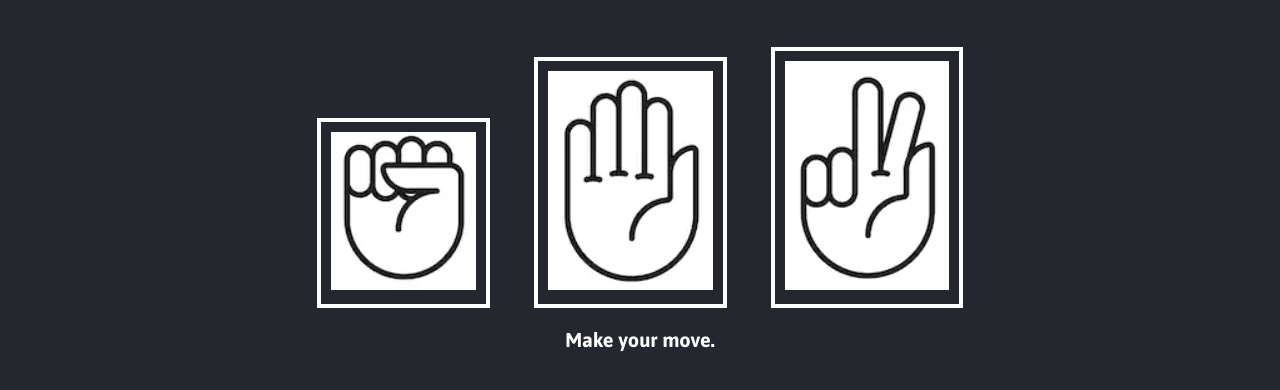
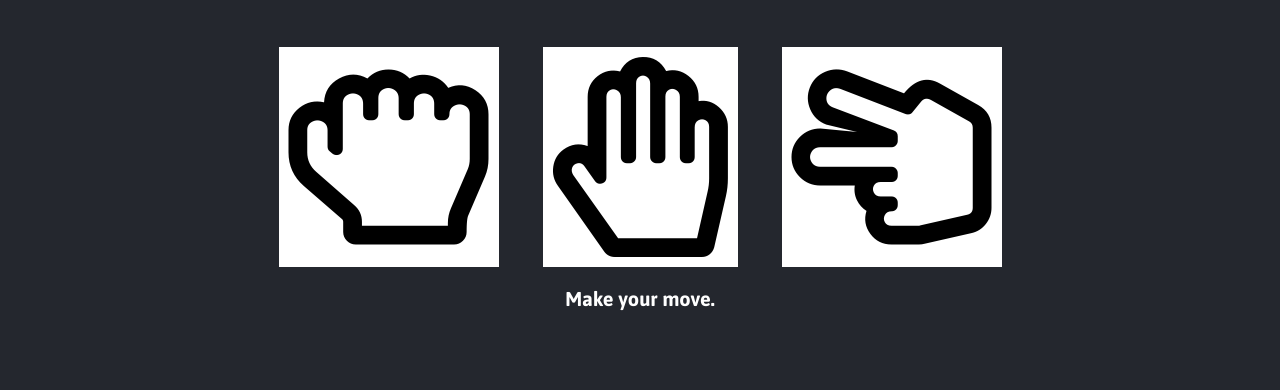
Before and after one commit to aneeshkodali/RockPaperScissors, a plain HTML site: page index.html in a window 1280 px wide. Shown: the part 264-654 px from the top of the page. Drawn offline with Linux system fonts and the light colour scheme.

Commit message:
Add Font Awesome Icons

```diff
--- a/index.html
+++ b/index.html
@@ -1,11 +1,20 @@
 <!DOCTYPE html>
 <html lang="en">
+
 <head>
     <meta charset="UTF-8">
     <meta name="viewport" content="width=device-width, initial-scale=1.0">
     <title>Rock Paper Scissors Game</title>
+
+    <!-- CSS -->
     <link rel="stylesheet" href="styles.css">
+
+    <!-- Font Awesome -->
+    <link rel="stylesheet" href="https://cdnjs.cloudflare.com/ajax/libs/font-awesome/5.13.0/css/all.min.css">
+
+
 </head>
+
 <body>
     <header>
         <h1>Rock Paper Scissors</h1>
@@ -26,20 +35,21 @@
     <!-- Choices/Images -->
     <div class="choices">
         <div id="r" class="choice">
-            <img src="images/rock.png" alt="">
+            <i class="far fa-hand-rock"></i>
         </div>
         <div id="p" class="choice">
-            <img src="images/paper.png" alt="">
+            <i class="far fa-hand-paper"></i>
         </div>
         <div id="s" class="choice">
-            <img src="images/scissors.png" alt="">
+            <i class="far fa-hand-scissors"></i>
         </div>
     </div>
 
     <!--Action message-->
-<p id="action-message">Make your move.</p>
+    <p id="action-message">Make your move.</p>
 
-<script src="app.js" charset="utf-8"></script>
+    <script src="app.js" charset="utf-8"></script>
 
 </body>
+
 </html>
--- a/styles.css
+++ b/styles.css
@@ -83,17 +83,22 @@ header > h1 {
 }
 .choice {
     display: inline-block; /* makes horizontal */
-    border: 4px solid white;
+    /* border: 4px solid white; */
     /* border-radius: 50%; make circle border */
     padding: 10px;
     margin: 0 20px;
+    background-color: white;
 
     transition: all .3s ease; /* when hover, apply stylings 'gradually' */
+}
+
+.choice i {
+    font-size: 200px;
 }
 /* when hover over choice */
 .choice:hover {
     cursor: pointer; /* cursor changes */
-    background: #24272E;
+    background: rgb(79, 199, 230);
     /* background: red; */
 }
 
```
